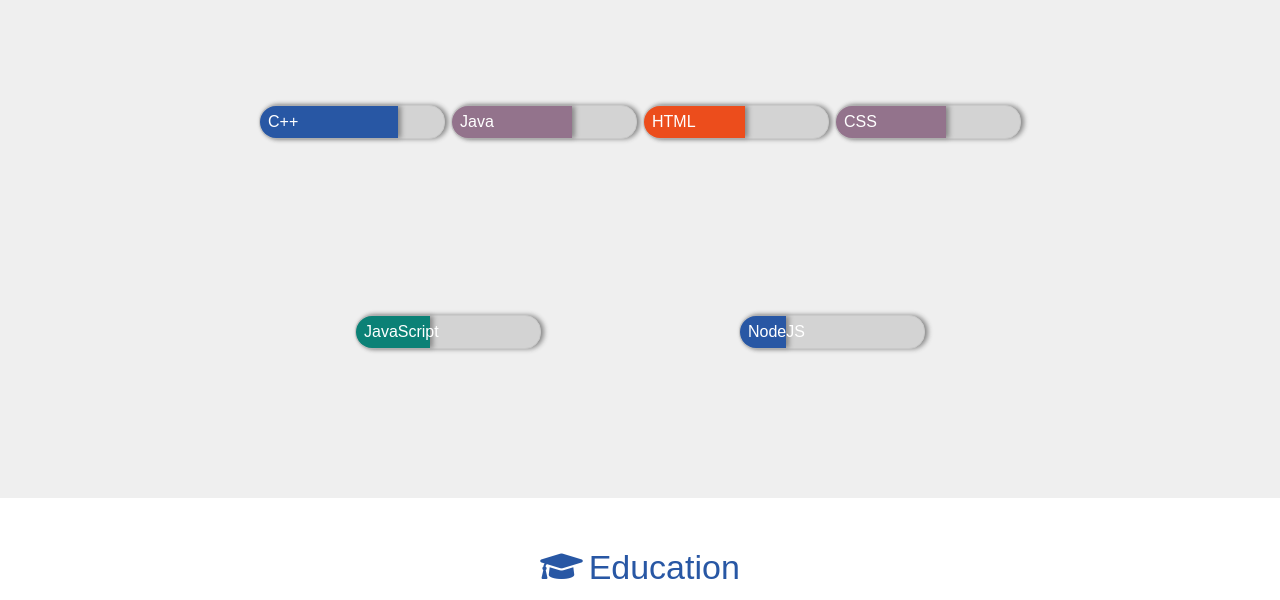
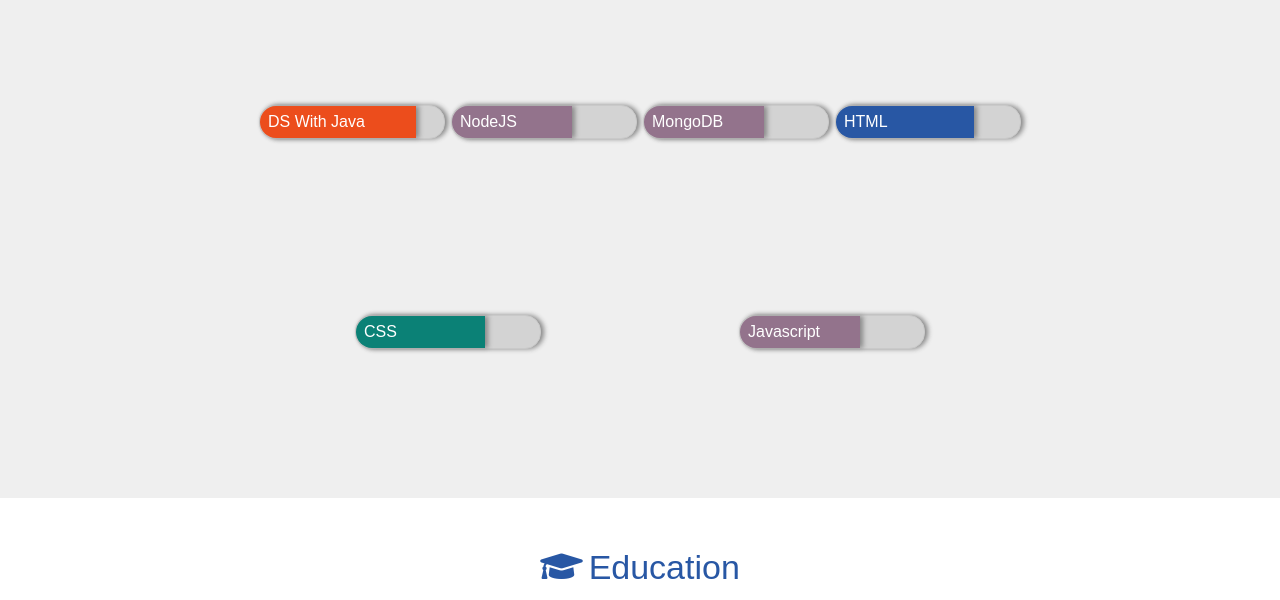
Before and after one commit to rishu495/Resume, a plain HTML site: page index.html in a window 1280 px wide. Shown: the part 1118-1718 px from the top of the page. Drawn offline with Linux system fonts and the light colour scheme.

Commit message:
update-progress-bar

```diff
--- a/index.html
+++ b/index.html
@@ -100,9 +100,9 @@
 
 		<div class="skills-display">
 			<div class="skill-progress">
-				<div class="seventy-five-percent" data-bar-width="75">
+				<div class="eighty-five-percent" data-bar-width="85">
 					<div class="skill-name">
-						<span>C++</span>
+						<span>DS With Java</span>
 					</div>
 				</div>
 
@@ -111,7 +111,7 @@
 			<div class="skill-progress">
 				<div class="sixty-five-percent" data-bar-width="65">
 					<div class="skill-name">
-						<span>Java</span>
+						<span>NodeJS</span>
 					</div>
 				</div>
 
@@ -119,7 +119,17 @@
 
 
 			<div class="skill-progress">
-				<div class="fifty-five-percent" data-bar-width="55">
+				<div class="sixty-five-percent" data-bar-width="65">
+					<div class="skill-name">
+						<span>MongoDB</span>
+					</div>
+				</div>
+
+			</div>
+
+
+			<div class="skill-progress">
+				<div class="seventy-five-percent" data-bar-width="75">
 					<div class="skill-name">
 						<span>HTML</span>
 					</div>
@@ -129,7 +139,7 @@
 
 
 			<div class="skill-progress">
-				<div class="sixty-percent" data-bar-width="60">
+				<div class="seventy-percent" data-bar-width="70">
 					<div class="skill-name">
 						<span>CSS</span>
 					</div>
@@ -139,19 +149,9 @@
 
 
 			<div class="skill-progress">
-				<div class="forty-percent" data-bar-width="40">
+				<div class="sixty-five-percent" data-bar-width="65">
 					<div class="skill-name">
-						<span>JavaScript</span>
-					</div>
-				</div>
-
-			</div>
-
-
-			<div class="skill-progress">
-				<div class="twenty-five-percent" data-bar-width="25">
-					<div class="skill-name">
-						<span>NodeJS</span>
+						<span>Javascript</span>
 					</div>
 				</div>
 
--- a/style.css
+++ b/style.css
@@ -10,10 +10,7 @@ body{
 	width: 100%;
 	/*opacity: 0.7;*/
 }
-.encap{
-	display:flex;
-	flex-direction: column;
-}
+
 
 header nav ul li{
 	display: inline-block;
@@ -153,7 +150,7 @@ section:nth-child(2n+1){
 .skill-progress>div{
 	border-radius: 20px 0px 0px 20px;
 }
-.seventy-five-percent,.sixty-five-percent,.fifty-five-percent,.sixty-percent,.forty-percent,.twenty-five-percent{
+.seventy-five-percent,.sixty-five-percent,.eighty-five-percent,.seventy-percent{
 	height: inherit;
 	width: 75%;
 	background-color: #2857a4;
@@ -171,17 +168,14 @@ section:nth-child(2n+1){
 	background-color: #93738c;
 	width: 65%;
 }
-.fifty-five-percent{
+.eighty-five-percent{
 	background-color: #ec4d1c;
-	width: 55%;
+	width: 85%;
 }
-.sixty-percent{
-	background-color: #93738c;
-	width: 60%
-}
-.forty-percent{
+
+.seventy-percent{
 	background-color: #0b8176;
-	width: 40%;
+	width: 70%;
 }
 
 #portfolio{
@@ -197,7 +191,7 @@ section:nth-child(2n+1){
 	justify-content: space-between;
 	height: 80%;
 	width: 70%;
-	border:1px solid red;
+
 }
 .portfolio-image{
 	position: relative;
@@ -367,7 +361,7 @@ textarea{
 .timeline{
 	width: 75%;
 	position: relative;
-	border:2px solid black;
+
 }
 .timeline-box{
 	position: relative;
@@ -375,7 +369,6 @@ textarea{
 	width: 40%;
 	left: 5%;
 	min-height: 150px;
-	border:2px solid black;
 	font-size: 1.7rem;
 }
 .timeline-box:nth-child(2n){
@@ -489,14 +482,3 @@ textarea{
 #education{
 	height: 120vh;
 }
-
-
-
-
-
-/* **************Media Queries */
-
-
-@media screen and (max-width:770px){
-
-}
```
